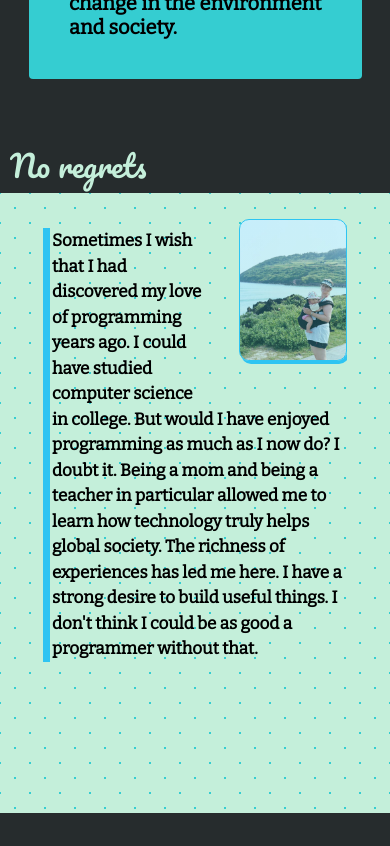
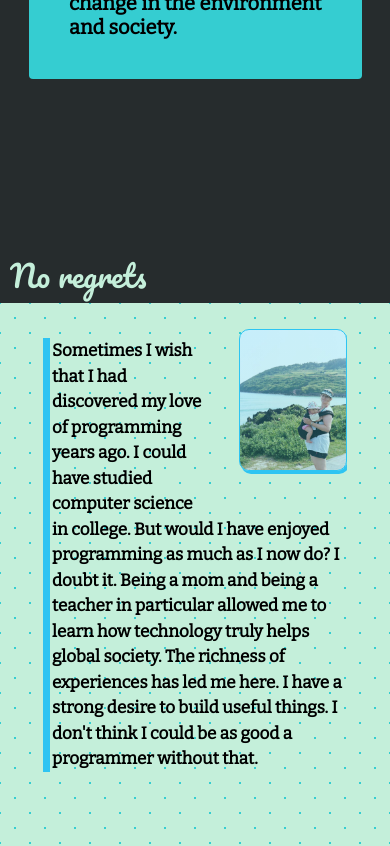
Before and after one commit to emilyjennings/emily-portfolio, a React (Create React App) app: page /about in a window 390 px wide. Shown: the part 6760-7606 px from the top of the page. Built offline with nearby package versions, Linux system fonts and the light colour scheme; a web font is replaced by a local one.

Commit message:
mobile styling

```diff
--- a/src/App.css
+++ b/src/App.css
@@ -671,6 +671,7 @@ i {
   color: #C4EFDA;
   margin-left: 10px;
   margin-bottom: 1px;
+  margin-top: 170px
 }
 
 .regrets {
@@ -1038,7 +1039,7 @@ form {
   }
 
   #reinvent {
-    margin-top: 900px
+    margin-top: 1000px
   }
 
   .event-image {
@@ -1369,7 +1370,7 @@ form {
 
   .regrets {
     height: 610px;
-    padding: 5px
+    padding: 5px;
   }
 
   .regret-text {
```
